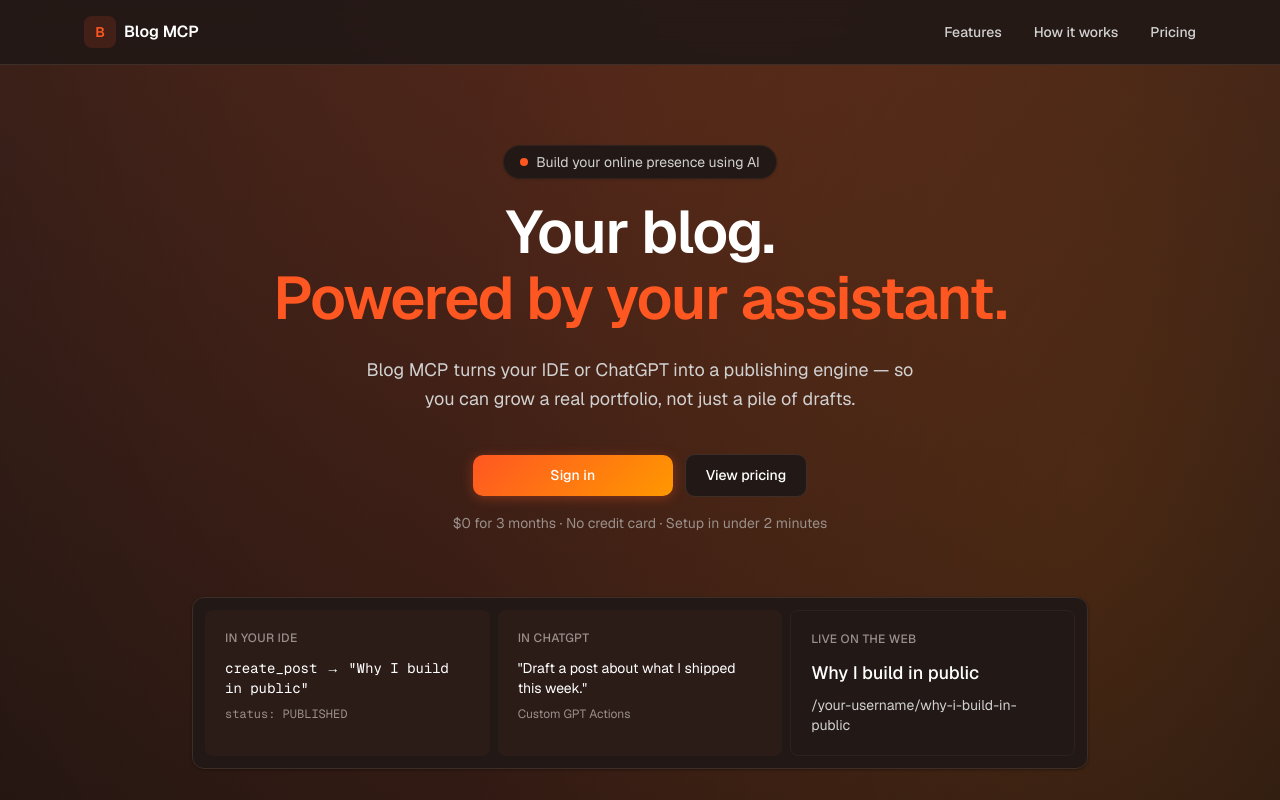
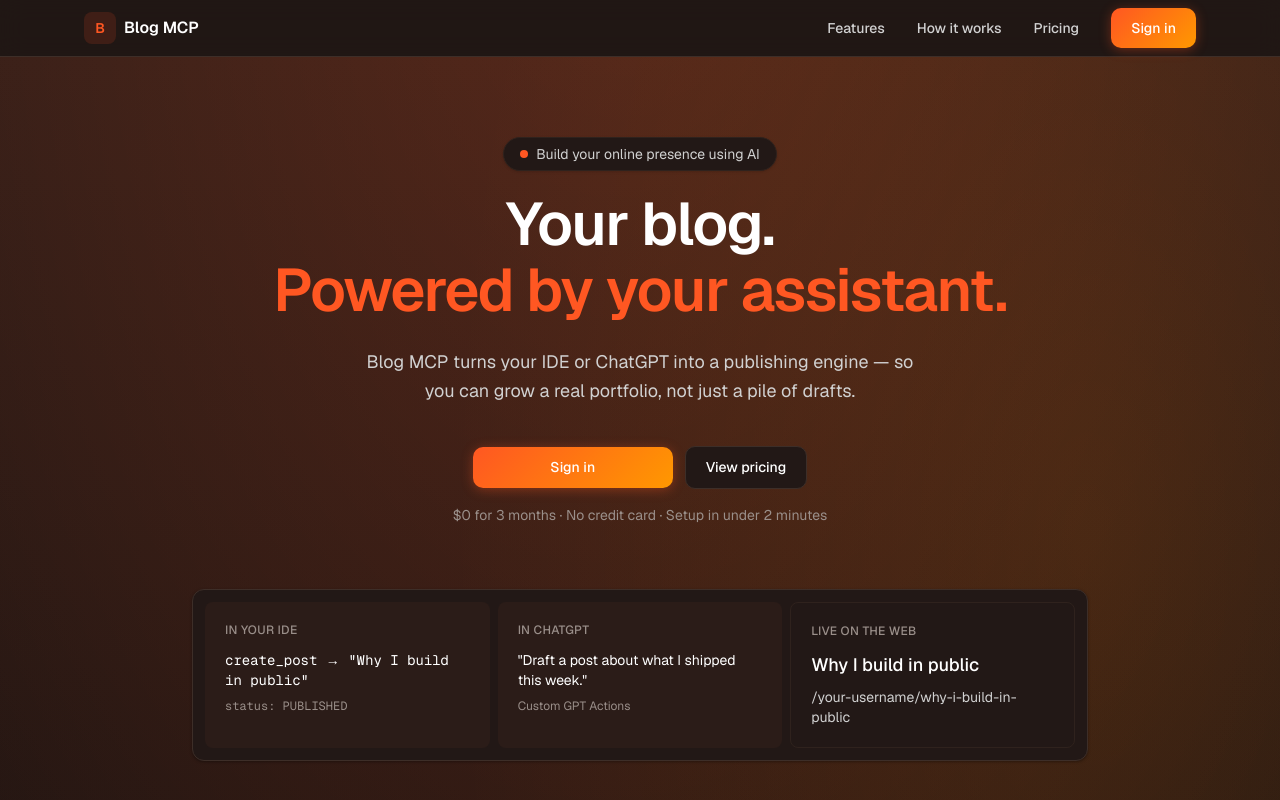
Before and after one commit to visakhvjn/blog-mcp, a Next.js app: page / in a window 1280 px wide. Shown: the top 800 px of the page. Built offline with nearby package versions, Linux system fonts and the light colour scheme; no server answers.

Commit message:
adding navbar

```diff
--- a/src/app/layout.tsx
+++ b/src/app/layout.tsx
@@ -1,5 +1,6 @@
 import type { Metadata } from "next";
 import { Geist, Geist_Mono } from "next/font/google";
+import { SiteNavbar } from "@/components/site-navbar";
 import "./globals.css";
 
 const geistSans = Geist({
@@ -27,6 +28,7 @@
       <body
         className={`${geistSans.variable} ${geistMono.variable} min-h-screen antialiased`}
       >
+        <SiteNavbar />
         {children}
       </body>
     </html>
--- a/src/components/marketing/landing-page.tsx
+++ b/src/components/marketing/landing-page.tsx
@@ -1,5 +1,4 @@
 import { HomeCta } from "@/components/marketing/home-cta";
-import { SiteHeader } from "@/components/marketing/site-header";
 import { BuiltByAttribution } from "@/components/site-footer";
 import Link from "next/link";
 import type { AppSession } from "@/lib/app-session";
@@ -86,11 +85,6 @@
 
   return (
     <div className="hero-glow min-h-screen">
-      <SiteHeader
-        isAuthenticated={isAuthenticated}
-        dashboardHref={dashboardHref}
-      />
-
       {/* Hero */}
       <section className="section-pad pt-16 sm:pt-24">
         <div className="marketing-container">
--- a/src/components/marketing/site-header.tsx
+++ /dev/null
@@ -1,45 +0,0 @@
-import Link from "next/link";
-
-type SiteHeaderProps = {
-  isAuthenticated: boolean;
-  dashboardHref: string;
-};
-
-/**
- * Marketing site header with nav and auth CTA.
- */
-export function SiteHeader({
-  isAuthenticated,
-  dashboardHref,
-}: SiteHeaderProps) {
-  return (
-    <header className="sticky top-0 z-50 border-b border-[var(--border)] bg-[var(--surface)]/92 backdrop-blur-md">
-      <div className="marketing-container flex h-16 items-center justify-between">
-        <Link href="/" className="flex items-center gap-2 font-semibold text-[var(--text)]">
-          <span className="flex h-8 w-8 items-center justify-center rounded-lg bg-[var(--accent-soft)] text-sm font-semibold text-[var(--accent)]">
-            B
-          </span>
-          Blog MCP
-        </Link>
-
-        <nav className="hidden items-center gap-8 text-sm font-medium text-secondary sm:flex">
-          <a href="#features" className="transition hover:text-[var(--text)]">
-            Features
-          </a>
-          <a href="#how-it-works" className="transition hover:text-[var(--text)]">
-            How it works
-          </a>
-          <a href="#pricing" className="transition hover:text-[var(--text)]">
-            Pricing
-          </a>
-        </nav>
-
-        {isAuthenticated ? (
-          <Link href={dashboardHref} className="btn-primary">
-            Dashboard
-          </Link>
-        ) : null}
-      </div>
-    </header>
-  );
-}
--- /dev/null
+++ b/src/components/site-navbar.tsx
@@ -0,0 +1,63 @@
+import { getAppSession } from "@/lib/app-session";
+import { SignInButton } from "@/components/sign-in-button";
+import Link from "next/link";
+
+/**
+ * Site-wide top navigation with brand, marketing links, and auth actions.
+ */
+export async function SiteNavbar() {
+  const session = await getAppSession();
+  const isAuthenticated = Boolean(session?.user);
+  const dashboardHref = session?.user?.username ? "/dashboard" : "/onboarding";
+  const publicBlogHref = session?.user?.username
+    ? `/${session.user.username}`
+    : null;
+
+  return (
+    <header className="sticky top-0 z-50 border-b border-[var(--border)] bg-[var(--surface)]/92 backdrop-blur-md">
+      <div className="marketing-container flex h-14 items-center justify-between gap-4">
+        <Link
+          href="/"
+          className="flex shrink-0 items-center gap-2 font-semibold text-[var(--text)]"
+        >
+          <span className="flex h-8 w-8 items-center justify-center rounded-lg bg-[var(--accent-soft)] text-sm font-semibold text-[var(--accent)]">
+            B
+          </span>
+          Blog MCP
+        </Link>
+
+        <div className="flex items-center gap-6 sm:gap-8">
+          <nav className="hidden items-center gap-8 text-sm font-medium text-secondary md:flex">
+            <Link href="/#features" className="transition hover:text-[var(--text)]">
+              Features
+            </Link>
+            <Link href="/#how-it-works" className="transition hover:text-[var(--text)]">
+              How it works
+            </Link>
+            <Link href="/#pricing" className="transition hover:text-[var(--text)]">
+              Pricing
+            </Link>
+          </nav>
+
+          <div className="flex shrink-0 items-center gap-3 text-sm">
+            {publicBlogHref ? (
+              <Link href={publicBlogHref} className="link hidden sm:inline">
+                My blog
+              </Link>
+            ) : null}
+            {isAuthenticated ? (
+              <Link href={dashboardHref} className="btn-primary px-3 py-1.5">
+                Dashboard
+              </Link>
+            ) : (
+              <SignInButton
+                returnTo="/dashboard"
+                className="btn-primary px-3 py-1.5"
+              />
+            )}
+          </div>
+        </div>
+      </div>
+    </header>
+  );
+}
```
